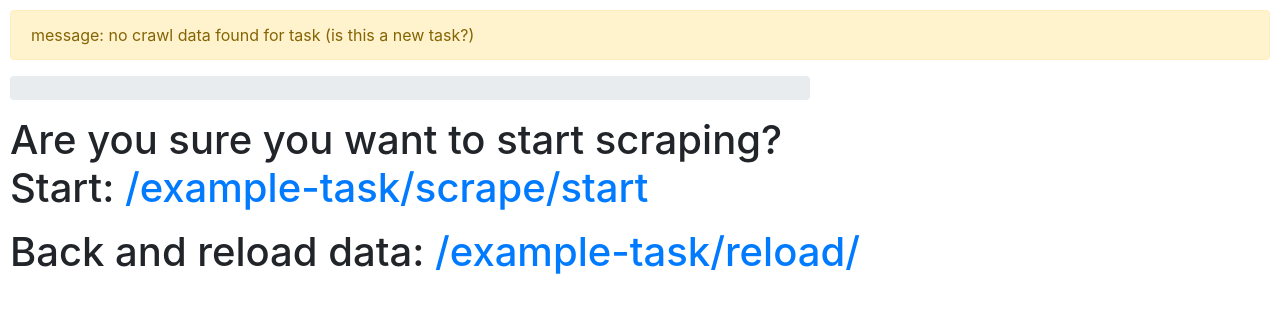
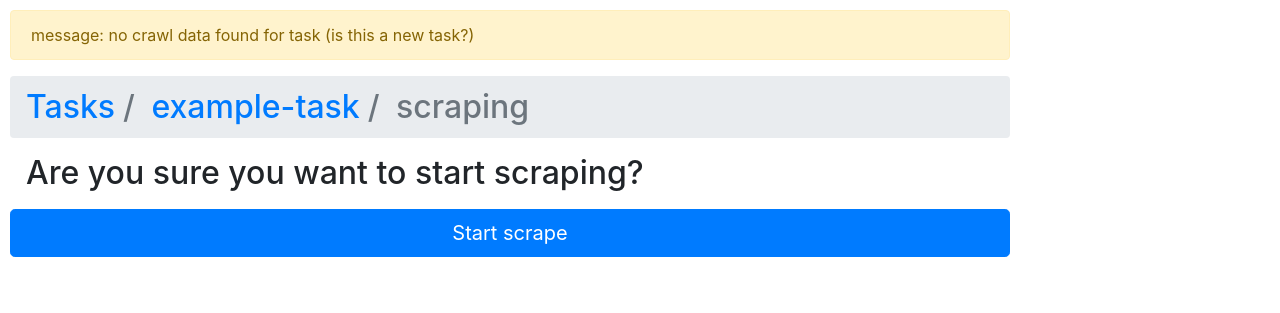
Before and after one commit to artdgn/jobs-ranker, a Flask app: page /example-task/scrape/ in a window 1280 px wide. Shown: the top 313 px of the page. Run offline with Flask 2, Linux system fonts and the light colour scheme; some libraries are stand-ins or nearby versions.

Commit message:
Nicer layout for scraping and waiting pages.

```diff
--- a/jobs_ranker/ui/webapp/app.py
+++ b/jobs_ranker/ui/webapp/app.py
@@ -92,19 +92,20 @@ def new_task():
 
 
 def _ranker_busy_page(task_name):
+    refresh_delay = 5
+    flask.flash(f'auto-refreshing every {refresh_delay} seconds', 'info')
     return flask.render_template(
         'waiting.html',
-        message='Please wait a bit: calculating rankings',
-        seconds=5,
-        task_name=flask.url_for('task_description', task_name=task_name),
-        back_text=f'.. or go back:')
+        title='labeling',
+        message='Please wait: calculating ranking',
+        seconds=refresh_delay,
+        task_name=task_name)
 
 
 @app.route('/<task_name>/label/')
 def labeling(task_name):
     task = tasks[task_name]
     task.load_ranker()
-    back_url = flask.url_for('task_description', task_name=task_name)
 
     if task.ranker.busy:
         return _ranker_busy_page(task_name)
@@ -115,8 +116,8 @@ def labeling(task_name):
         return flask.render_template(
             'error.html',
             message=(f'No more new unlabeled jobs for task "{task_name}", '
-                     f'try dedup off, or scraping new jobs'),
-            back_url=back_url,
+                     f'try with dedup off, or scraping new jobs'),
+            back_url=flask.url_for('task_description', task_name=task_name),
             back_text=f'Back:')
     else:
         # go label it
@@ -128,7 +129,6 @@ def labeling(task_name):
 def label_url_get(task_name, url):
     task = tasks[task_name]
     task.load_ranker()
-    back_url = flask.url_for('task_description', task_name=task_name)
 
     if task.ranker.busy:
         return _ranker_busy_page(task_name)
@@ -150,8 +150,7 @@ def label_url_get(task_name, url):
         job_url=url,
         job_title=url_attributes.get('title'),
         job_description=raw_description,
-        url_data=url_att_html,
-        back_url=back_url
+        url_data=url_att_html
     )
 
 
@@ -232,7 +231,6 @@ def reload_ranker(task_name):
 @app.route('/<task_name>/scrape/')
 def scraping(task_name):
     task = tasks[task_name]
-    back_url = flask.url_for('reload_ranker', task_name=task_name)
 
     try:
         days_since_last = task.days_since_last_crawl()
@@ -243,26 +241,17 @@ def scraping(task_name):
     if task.crawling:
         n_jobs = task.jobs_in_latest_crawl() or 0
         expected = task.expected_jobs_per_crawl()
-        return flask.render_template(
-            'waiting.html',
-            message=(f'Please wait: scarping new jobs from job-site'
-                     f'({n_jobs} jobs in current file)'),
-            progress_percent=int(100 * n_jobs / expected),
-            seconds=30,
-            back_url=back_url,
-            back_text=(f'Reload or back (will not cancel scraping, '
-                       f'will reload only if finished):'))
+        refresh_delay = 30
+        flask.flash(f'auto-refreshing every {refresh_delay} seconds', 'info')
+        return flask.render_template('scraping_page.html',
+                                     task_name=task_name,
+                                     n_scraped=n_jobs,
+                                     expected=expected,
+                                     seconds=refresh_delay)
 
-    return flask.render_template(
-        'confirm.html',
-        message=(f'Are you sure you want to start scraping? ' +
-                 (f'latest data is from {days_since_last} day ago'
-                  if days_since_last is not None else '')),
-        option_1_url=flask.url_for('scrape_start', task_name=task_name),
-        option_1_text=f'Start:',
-        option_2_url=back_url,
-        option_2_text=f'Back and reload data:',
-    )
+    return flask.render_template('scraping_page.html',
+                                 task_name=task_name,
+                                 days_since_last=days_since_last)
 
 
 @app.route('/<task_name>/scrape/start')
--- a/jobs_ranker/ui/webapp/static/style.css
+++ b/jobs_ranker/ui/webapp/static/style.css
@@ -10,6 +10,6 @@ td {
   padding: 5px;
   text-align: left;
 }
-.job-description, .breadcrumb, .nav, .form-control {
-  max-width: 800px;
+.job-description, .breadcrumb, .nav, .nav-link, .form-control, .alert{
+  max-width: 1000px;
 }
--- a/jobs_ranker/ui/webapp/templates/confirm.html
+++ /dev/null
@@ -1,12 +0,0 @@
-{% extends "base.html" %}
-{% block title %}Confirm{% endblock %}
-{% block head %}
-    {{ super() }}
-{% endblock %}
-{% block content %}
-    <h1>
-        {{ message }}
-        <p>{{option_1_text}} <a href="{{ option_1_url }}">{{option_1_url}}</a></p>
-        <p>{{option_2_text}} <a href="{{ option_2_url }}">{{option_2_url}}</a></p>
-    </h1>
-{% endblock %}
--- a/jobs_ranker/ui/webapp/templates/job_page.html
+++ b/jobs_ranker/ui/webapp/templates/job_page.html
@@ -4,8 +4,10 @@
 {{ super() }}
 {% endblock %}
 {% block breadcrumb %}
-<li class="breadcrumb-item"><a href="{{ url_for('tasks_list') }}">Tasks</a></li>
-<li class="breadcrumb-item"><a href="{{ back_url }}"> {{task_name}} </a></li>
+<li class="breadcrumb-item">
+    <a href="{{ url_for('tasks_list') }}">Tasks</a></li>
+<li class="breadcrumb-item">
+    <a href="{{ url_for('task_description', task_name=task_name) }}">{{task_name}}</a></li>
 <li class="breadcrumb-item active" aria-current="page"> Label</li>
 {% endblock %}
 {% block content %}
--- /dev/null
+++ b/jobs_ranker/ui/webapp/templates/scraping_page.html
@@ -0,0 +1,42 @@
+{% extends "base.html" %}
+{% block title %}Waiting{% endblock %}
+{% block head %}
+{{ super() }}
+{% endblock %}
+
+{% block breadcrumb %}
+<li class="breadcrumb-item">
+    <a href="{{ url_for('tasks_list') }}">Tasks</a></li>
+<li class="breadcrumb-item">
+    <a href="{{ url_for('task_description', task_name=task_name) }}">{{task_name}}</a></li>
+<li class="breadcrumb-item active" aria-current="page"> scraping</li>
+{% endblock %}
+
+{% block content %}
+
+{% if n_scraped is defined %}
+
+    <meta http-equiv="refresh" content="{{ seconds }}">
+
+    <h2>Please wait: scarping new jobs from job-site ({{ n_scraped }} jobs in current file)</h2>
+    <h4>Note: Scraping cannot be canceled and reload will be possible when finished.</h4>
+
+    <div class="progress">
+        <div class="progress-bar progress-bar-striped progress-bar-animated" role="progressbar"
+             aria-valuenow="{{ 100 * n_scraped / expected | int }}" aria-valuemin="0" aria-valuemax="100"
+             style="width: {{ 100 * n_scraped / expected | int }}%">
+        </div>
+    </div>
+
+{% else %}
+
+    <h2 class="m-3">Are you sure you want to start scraping? </h2>
+    {% if days_since_last is not none %}
+    <h4 class="m-3">Latest data is from {{ days_since_last }} day ago.</h4>
+    {% endif %}
+    <a class="nav-link btn btn-primary btn-lg"
+       href="{{ url_for('scrape_start', task_name=task_name) }}">Start scrape</a>
+
+{% endif %}
+
+{% endblock %}
```
Also changed, not shown: jobs_ranker/ui/webapp/templates/waiting.html (+11 -14 lines), todo.md (+0 -4 lines).
